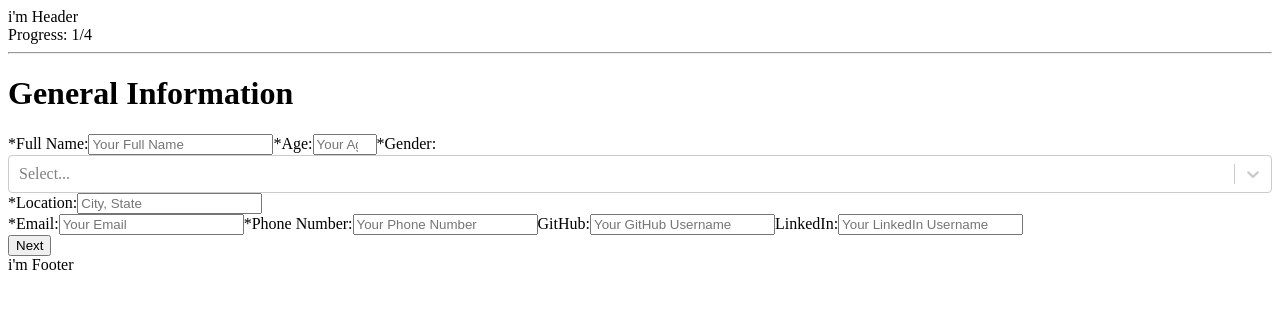
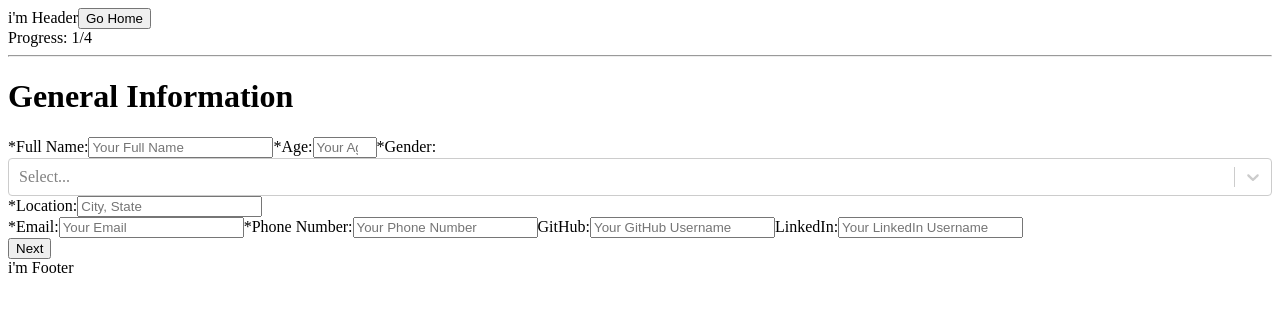
Before and after one commit to thiago-porto25/cv-project, a React (Create React App) app: page / in a window 1280 px wide. Shown: the top 312 px of the page. Built offline with nearby package versions, Linux system fonts and the light colour scheme.

Commit message:
fix some bugs, add button to header, start home

```diff
--- a/src/components/CvItem/index.js
+++ b/src/components/CvItem/index.js
@@ -1,5 +1,10 @@
 import React, { useState } from 'react'
+import { Container, Button } from './styles/CvItem'
 
 export default function CvItem(props) {
-  return <div>i'm CvItem</div>
+  return (
+    <>
+      <Button {...props}>i'm CvItem</Button>
+    </>
+  )
 }
--- a/src/components/CvItem/styles/CvItem.js
+++ b/src/components/CvItem/styles/CvItem.js
@@ -0,0 +1,5 @@
+import styled from 'styled-components'
+
+export const Button = styled.button``
+
+export const Container = styled.div``
--- a/src/components/ExpBox/index.js
+++ b/src/components/ExpBox/index.js
@@ -5,7 +5,6 @@ import { Container, Input, Label, Textarea } from './styles/ExpBox'
 export default function Box(props) {
   useEffect(() => {
     return () => {
-      props.setCount(0)
       props.setInfo({
         company: '',
         position: '',
--- a/src/components/Experience/index.js
+++ b/src/components/Experience/index.js
@@ -166,19 +166,22 @@ export default function Experience(props) {
             X
           </RemoveButton>
         </Frame>
-        <Label>I have no prior experience</Label>
-        <Checkbox
-          type="checkbox"
-          value={noExp}
-          defaultChecked={noExp}
-          onClick={() => setNoExp((prev) => !prev)}
-        />
         <AddButton
           type="button"
           onClick={() => setCount((prev) => (prev < 3 ? prev + 1 : prev))}
         >
           +
         </AddButton>
+        <Label>I have no prior experience</Label>
+        <Checkbox
+          type="checkbox"
+          value={noExp}
+          defaultChecked={noExp}
+          onClick={() => {
+            if (!noExp) setCount(0)
+            setNoExp((prev) => !prev)
+          }}
+        />
         {props.whichPage === 'preview' ? (
           <>
             <CancelButton onClick={() => props.setIsEditingExp(false)}>
--- a/src/components/Header/index.js
+++ b/src/components/Header/index.js
@@ -1,5 +1,18 @@
-import React, { useState } from 'react'
+import React from 'react'
+import { Container, Button } from './styles/Header'
 
 export default function Header(props) {
-  return <div>i'm Header</div>
+  const handleClick = () => {
+    if (!props.inHome) {
+      props.setInHome(true)
+      props.setInCreating(false)
+      props.setInPreview(false)
+    } else return
+  }
+  return (
+    <Container>
+      i'm Header
+      <Button onClick={handleClick}>Go Home</Button>
+    </Container>
+  )
 }
--- a/src/components/Header/styles/Header.js
+++ b/src/components/Header/styles/Header.js
@@ -0,0 +1,5 @@
+import styled from 'styled-components'
+
+export const Button = styled.button``
+
+export const Container = styled.div``
```
